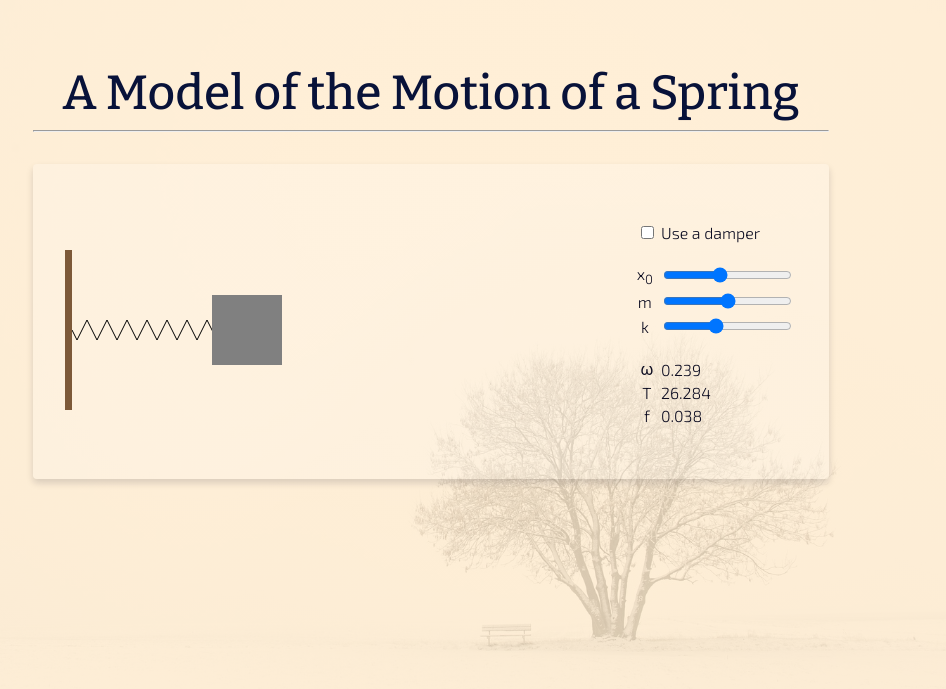
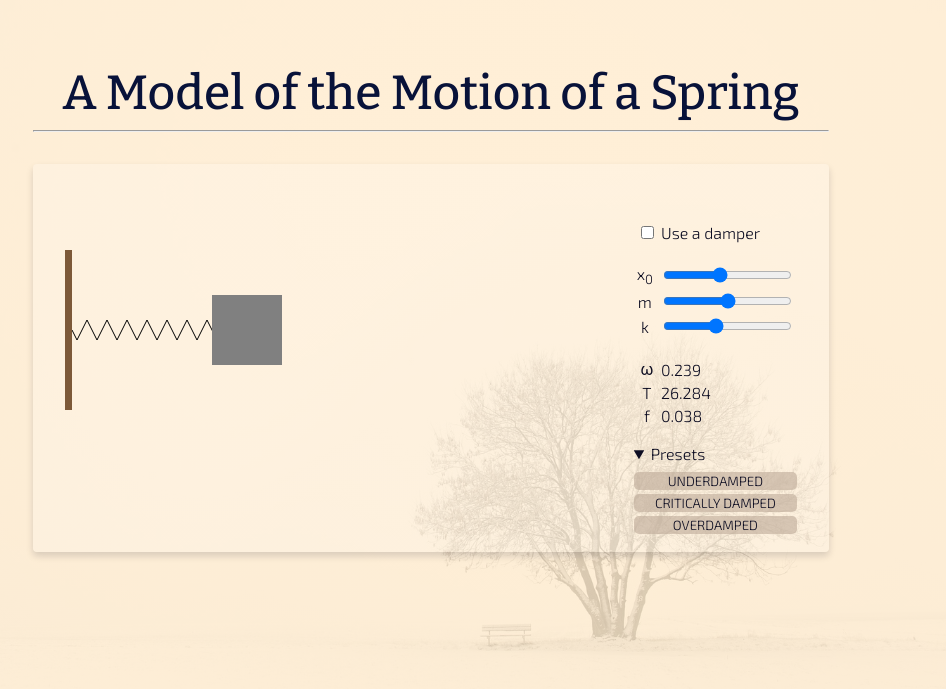
Before and after one commit to dulldesk/spring, a Jekyll site: the page built from index.md, in a window 1280 px wide. Shown: the top 689 px of the page, without its empty margins (209-1155 px from the left). Built offline with Jekyll 4.4.1, drawn with Linux system fonts in a browser that asks for light colours.

Commit message:
Add damper presets

```diff
--- a/_includes/demo.html
+++ b/_includes/demo.html
@@ -3,6 +3,7 @@
         <canvas width="400" height="280"></canvas>
         <!-- <span id="pt-0">0</span> -->
     </div>
+    <div class="controls">
     <table>
         <tbody>
             <tr>
@@ -45,6 +46,15 @@
             </tr>
         </tbody>
     </table>
+    <details class="damped" open>
+        <summary>Presets</summary>
+        <div class="presets">
+            <button data-preset="[50,5,6]">Under<wbr>damped</button>
+            <button data-preset="[40,10,40]">Critically damped</button>
+            <button data-preset="[80,5,60]">Over<wbr>damped</button>
+        </div>
+    </details>
+    </div>
 </div>
 <script src="https://code.jquery.com/jquery-3.6.0.min.js"></script>
 <script src="{{ '/assets/js/demo.js' | relative_url }}" defer></script>
--- a/_sass/components/demo.scss
+++ b/_sass/components/demo.scss
@@ -79,4 +79,29 @@
 			flex-basis: unset;
 		}
 	}
+	.presets {
+		display: flex;
+		flex-direction: column;
+
+		button {
+			// flex-basis: 21%;
+			// width: min-content;
+			overflow-wrap: break-word;
+			background-color: #BFAC9A9E;
+			outline: none;
+			border: none;
+			border-radius: 5px;
+			text-transform: uppercase;
+			margin: 2px 0;
+			cursor: pointer;
+
+			&:hover {
+				background-color: #ececece0;
+			}
+		}
+	}
+	summary {
+		text-align: left;
+		margin-bottom: 7px;
+	}
 }
--- a/assets/js/demo-frills.js
+++ b/assets/js/demo-frills.js
@@ -22,3 +22,15 @@ function toggleDemo(down) {
 if (window.location.search.substr(1).split("&").includes("min=1")) {
     toggleDemo(true);
 }
+
+const PRESET_X0 = 60;
+
+// damper presets
+$(".presets button").click(evt => {
+	let [m,k,b,x0] = $(evt.target).data("preset");
+	$("#m").val(m);
+	$("#k").val(k);
+	$("#b").val(b);
+	$("#x0").val(x0 || PRESET_X0);
+	restart();
+});
```
